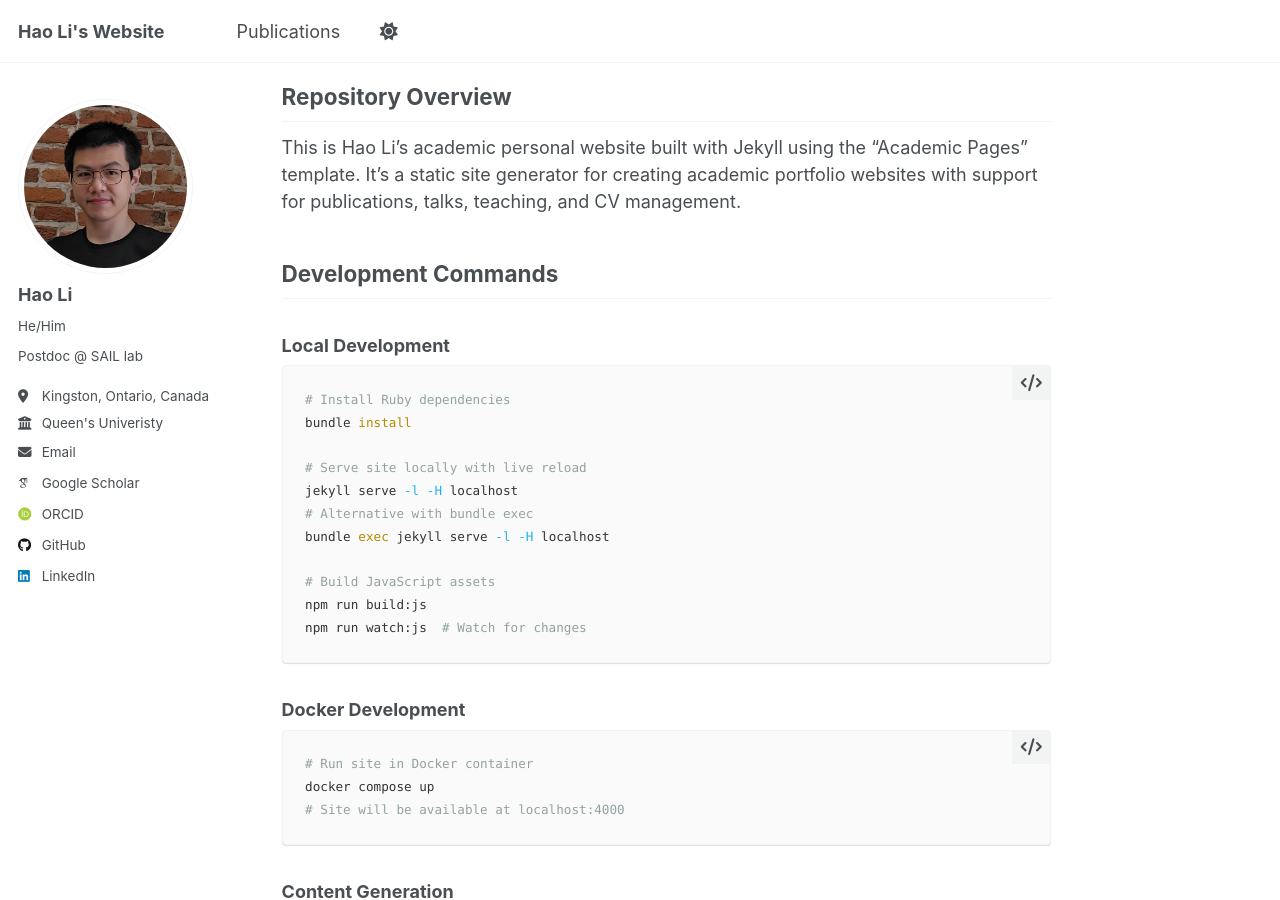
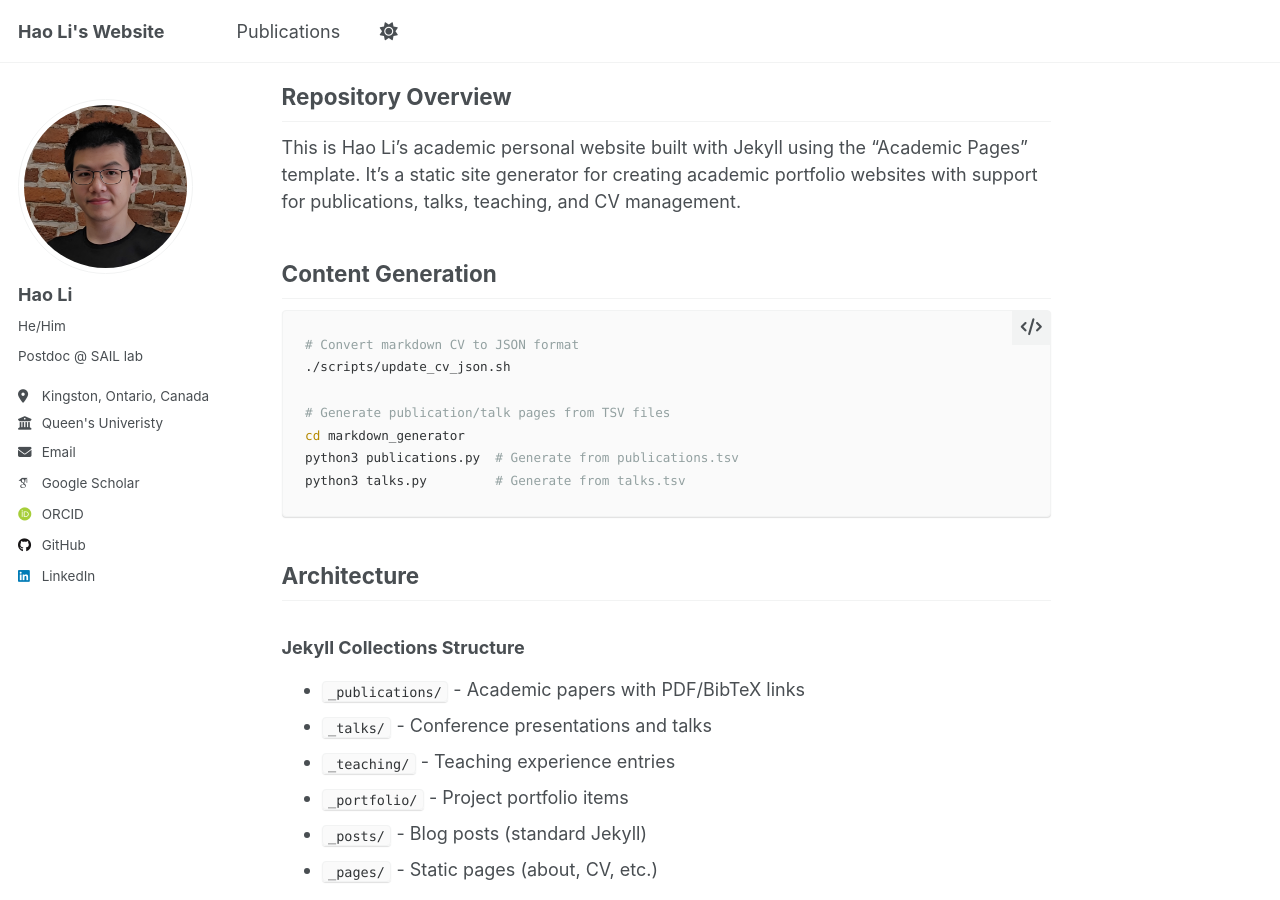
Before and after one commit to Leo-LiHao/Leo-LiHao.github.io, a Jekyll site: the page built from CLAUDE.md, in a window 1280 px wide and 900 px high, scrolled down 205 px. Built offline with Jekyll 4.4.1, drawn with Linux system fonts in a browser that asks for light colours; some web fonts are replaced; our own code applies the rules of GitHub Pages for plain Markdown files; some of the changed text lies outside the part shown.

Commit message:
Streamline CLAUDE.md documentation for GitHub CI deployment
Remove local development commands and clarify that GitHub Pages handles all building and deployment automatically.

🤖 Generated with [Claude Code](https://claude.ai/code)

Co-Authored-By: Claude <noreply@anthropic.com>

````diff
--- a/CLAUDE.md
+++ b/CLAUDE.md
@@ -6,31 +6,7 @@ This file provides guidance to Claude Code (claude.ai/code) when working with co
 
 This is Hao Li's academic personal website built with Jekyll using the "Academic Pages" template. It's a static site generator for creating academic portfolio websites with support for publications, talks, teaching, and CV management.
 
-## Development Commands
-
-### Local Development
-```bash
-# Install Ruby dependencies
-bundle install
-
-# Serve site locally with live reload
-jekyll serve -l -H localhost
-# Alternative with bundle exec
-bundle exec jekyll serve -l -H localhost
-
-# Build JavaScript assets
-npm run build:js
-npm run watch:js  # Watch for changes
-```
-
-### Docker Development
-```bash
-# Run site in Docker container
-docker compose up
-# Site will be available at localhost:4000
-```
-
-### Content Generation
+## Content Generation
 ```bash
 # Convert markdown CV to JSON format
 ./scripts/update_cv_json.sh
@@ -90,4 +66,4 @@ python3 talks.py         # Generate from talks.tsv
 - `markdown_generator/` - Bulk content generation tools
 
 ## Deployment
-Site auto-deploys to GitHub Pages from master branch. No manual build process required for production.
+This site is automatically built and deployed by GitHub Pages CI when changes are pushed to the master branch. No local build or deployment process is required.
````
